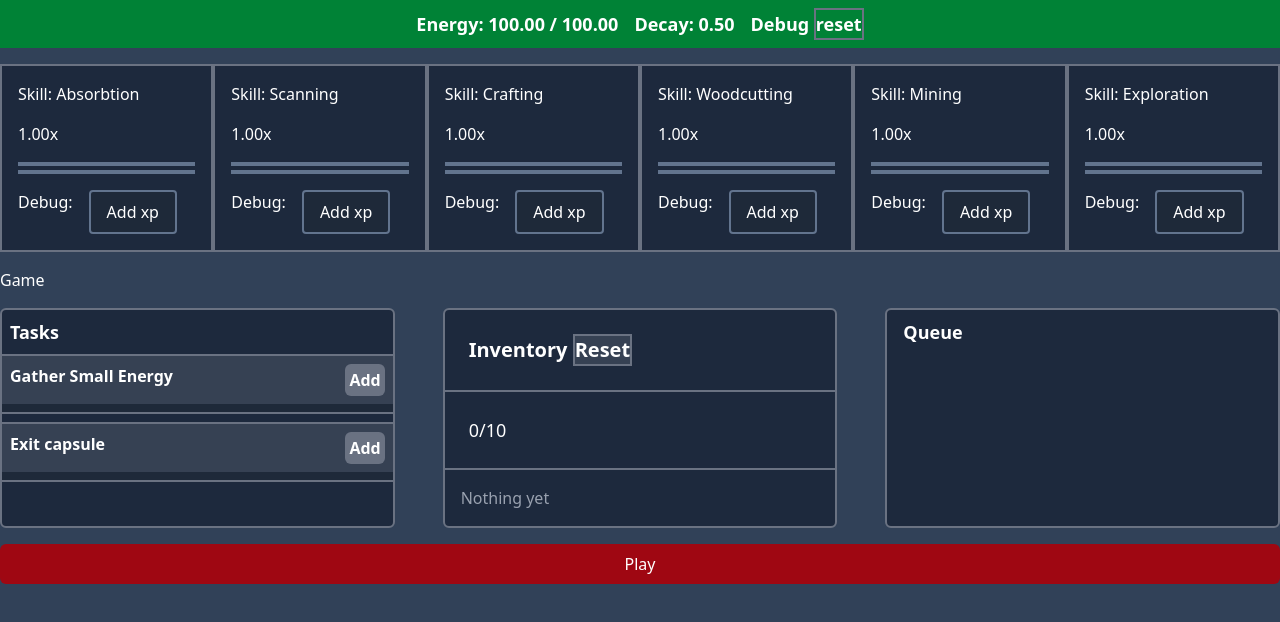
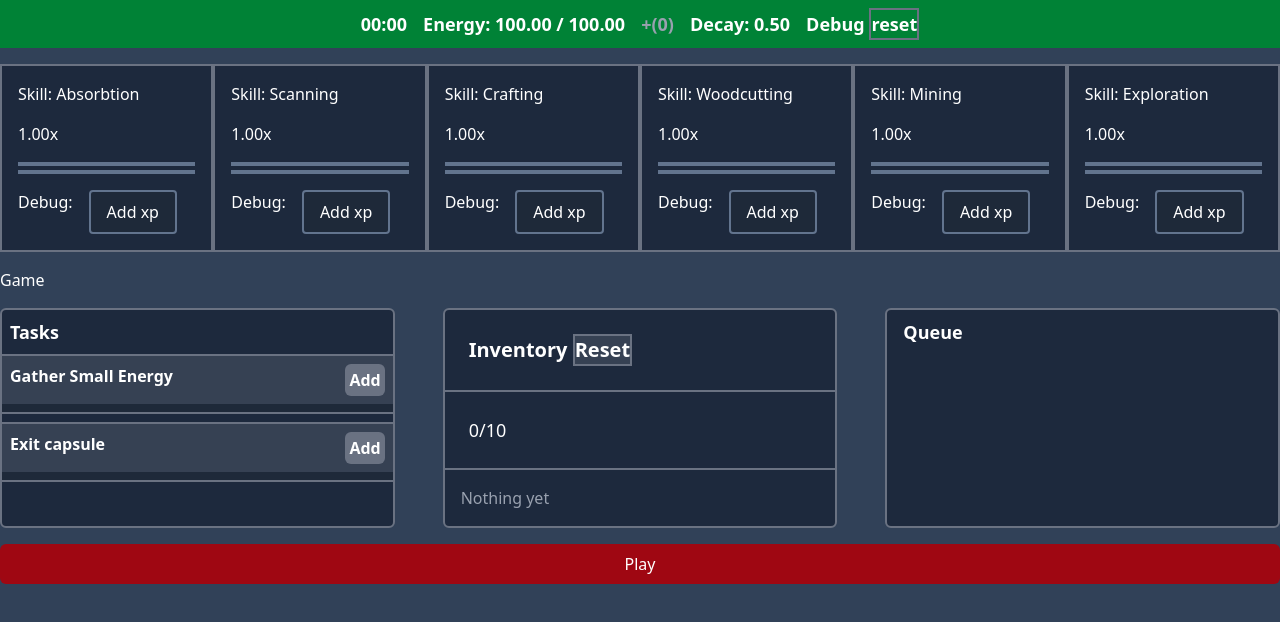
Before and after one commit to HellEye/LoopingTime, a React (Vite) app: page / in a window 1280 px wide. Shown: the top 622 px of the page. Built offline with nearby package versions, Linux system fonts and the light colour scheme.

Commit message:
Add health increase after prestige calculations

```diff
--- /dev/null
+++ b/src/Components/Time.tsx
@@ -0,0 +1,16 @@
+import type { Signal } from "@preact/signals-react";
+
+type Props = {
+  value: Signal<number>;
+};
+
+export const Time = ({ value }: Props) => {
+  const minutes = Math.floor(value.value / 60);
+  const seconds = Math.floor(value.value % 60);
+  return (
+    <span>
+      {minutes > 10 ? minutes : "0" + minutes}:
+      {seconds > 10 ? seconds : "0" + seconds}
+    </span>
+  );
+};
--- a/src/Game/Energy/energy.ts
+++ b/src/Game/Energy/energy.ts
@@ -1,18 +1,30 @@
 import {
+  batch,
   computed,
+  effect,
   signal,
   type ReadonlySignal,
   type Signal,
 } from "@preact/signals-react";
-import type { GameState } from "../gameState";
+import { type GameState } from "../gameState";
+import { registerDebug } from "../../util/debug/registerDebug";
 
 const INITIAL_DECAY = 0.5;
 
 const DECAY_MULTIPLIER_PER_MINUTE = 1.25;
 const DECAY_MULTIPLIER_PER_SECOND = Math.log(DECAY_MULTIPLIER_PER_MINUTE) / 60;
-const getDecayAfterTimeMultiplier = (time: number) => {
-  return Math.exp(DECAY_MULTIPLIER_PER_SECOND * time);
-};
+
+const HP_MULTIPLIER_PER_MINUTE = 1.05;
+const HP_MULTIPLIER_PER_SECOND = Math.log(HP_MULTIPLIER_PER_MINUTE) / 60;
+
+// console.time("hpTimes");
+
+// const hpTimes = Array.from({ length: 10000 }).reduce((acc: number[], _v, i) => {
+//   const hpIncrease = Math.pow(1 + HP_MULTIPLIER_PER_MINUTE, i);
+//   acc.push(hpIncrease);
+//   return acc;
+// }, [] as number[]);
+// console.timeEnd("hpTimes");
 
 export type EnergyData = {
   energy: number;
@@ -20,7 +32,8 @@ export type EnergyData = {
   energyDecay: number;
   temporaryDecay: number;
 };
-
+let loops = 0;
+let totalTime = 0;
 export class Energy {
   energy: Signal<number>;
   energyMax: Signal<number>;
@@ -28,6 +41,13 @@ export class Energy {
   temporaryDecay: Signal<number>;
   missingEnergy: ReadonlySignal<number>;
   totalDecay: ReadonlySignal<number>;
+
+  // #loopBaseHp: Signal<number>;
+  // #loopHpMultiplier: Signal<number>;
+  #hpIncreaseAfterLoop: Signal<number>;
+  loopAdditionalHpMultiplier: Signal<number>;
+  totalEnergyIncreaseAfterLoop: ReadonlySignal<number>;
+  // additionlHpMultiplier: Signal<number>;
   constructor() {
     this.energy = signal(100);
     this.energyMax = signal(100);
@@ -39,29 +59,68 @@ export class Energy {
     this.totalDecay = computed(
       () => this.energyDecay.value + this.temporaryDecay.value
     );
+    this.#hpIncreaseAfterLoop = signal(0);
+    this.loopAdditionalHpMultiplier = signal(1);
+    this.totalEnergyIncreaseAfterLoop = computed(() =>
+      Math.floor(
+        this.#hpIncreaseAfterLoop.value * this.loopAdditionalHpMultiplier.value
+      )
+    );
   }
-  init(_gameState: GameState) {}
+
+  init(gameState: GameState) {
+    effect(() => {
+      if (this.energy.value <= 0) {
+        gameState.gameLoop.onDeath();
+      }
+    });
+    effect(() => {
+      const startTime = performance.now();
+      const minutesSinceStart = gameState.gameLoop.loopTime.value / 60;
+      const baseHpAfterTime = minutesSinceStart;
+      const hpMultiplier = Math.pow(
+        1 + HP_MULTIPLIER_PER_SECOND,
+        minutesSinceStart
+      );
+      this.#hpIncreaseAfterLoop.value = Math.floor(
+        baseHpAfterTime * hpMultiplier
+      );
+      totalTime += performance.now() - startTime;
+      loops++;
+    });
+  }
   addEnergy(energy: number) {
     this.energy.value += energy;
   }
-  tick(time: number) {
-    this.energy.value -=
-      (this.energyDecay.value + this.temporaryDecay.value) * time;
-    this.energyDecay.value *= getDecayAfterTimeMultiplier(time);
+  tick(deltaTime: number) {
+    batch(() => {
+      this.energy.value -=
+        (this.energyDecay.value + this.temporaryDecay.value) * deltaTime;
+      this.energyDecay.value *= 1 + DECAY_MULTIPLIER_PER_SECOND * deltaTime;
+    });
   }
   multiplyDecay(multiplier: number) {
     this.energyDecay.value *= multiplier;
   }
-  prestige() {
+  prestige(_gameState: GameState) {
+    this.energyMax.value += this.totalEnergyIncreaseAfterLoop.peek();
     this.energy.value = this.energyMax.value;
     this.energyDecay.value = INITIAL_DECAY;
+    this.#hpIncreaseAfterLoop.value = 0;
+    this.loopAdditionalHpMultiplier.value = 1;
   }
+  /**
+   * Full reset of the hp
+   */
   reset() {
     this.energyMax.value = 100;
     this.energy.value = this.energyMax.value;
     this.energyDecay.value = INITIAL_DECAY;
     this.temporaryDecay.value = 0;
+    this.#hpIncreaseAfterLoop.value = 0;
+    this.loopAdditionalHpMultiplier.value = 1;
   }
+
   setTemporaryDecay(decay: number) {
     this.temporaryDecay.value = decay;
   }
--- a/src/Game/Loop/gameLoop.ts
+++ b/src/Game/Loop/gameLoop.ts
@@ -11,6 +11,7 @@ const processTick = (deltaTime: number) => {
   gameState.taskQueue.tick(deltaTime, gameState, gameData);
   gameState.inventory.tick(deltaTime, gameState);
   gameState.energy.tick(deltaTime);
+  gameState.gameLoop.tick(gameState, deltaTime);
 };
 
 const SAVE_INTERVAL = 15000; // 15 seconds
--- a/src/Game/Loop/gameLoopData.ts
+++ b/src/Game/Loop/gameLoopData.ts
@@ -1,15 +1,21 @@
 import { effect, signal, type Signal } from "@preact/signals-react";
 import type { GameState } from "../gameState";
-
+export type GameLoopData = {
+  loopTime: number;
+  alive: boolean;
+};
 export class GameLoop {
   running: Signal<boolean>;
+  loopTime: Signal<number>;
+  alive: Signal<boolean>;
   constructor() {
     this.running = signal(false);
+    this.loopTime = signal(0);
+    this.alive = signal(true);
   }
   init(gameState: GameState) {
     // Auto pauses
     effect(() => {
-      console.log("try pause");
       if (
         gameState.taskQueue.taskCount.value === 0 &&
         gameState.gameLoop.running.value
@@ -17,6 +23,15 @@ export class GameLoop {
         this.running.value = false;
       }
     });
+  }
+  onDeath() {
+    this.alive.value = false;
+  }
+  onRestart() {
+    this.alive.value = true;
+  }
+  tick(_gameState: GameState, deltaTime: number) {
+    this.loopTime.value += deltaTime;
   }
   start() {
     this.running.value = true;
@@ -27,4 +42,14 @@ export class GameLoop {
   toggle() {
     this.running.value = !this.running.peek();
   }
+  toData(): GameLoopData {
+    return {
+      loopTime: this.loopTime.peek(),
+      alive: this.alive.peek(),
+    };
+  }
+  fromData(data: GameLoopData) {
+    this.loopTime.value = data.loopTime;
+    this.alive.value = data.alive;
+  }
 }
--- a/src/Game/Saves/SaveManager.ts
+++ b/src/Game/Saves/SaveManager.ts
@@ -1,6 +1,7 @@
 import { tasks, type TaskId } from "../Data/tasks";
 import type { GameData, GameState } from "../gameState";
 import { loadEnergy, saveEnergy } from "./saveEnergy";
+import { loadGameLoop, saveGameLoop } from "./saveGameLoop";
 import { loadInventory, saveInventory } from "./saveInventory";
 import { loadSkills, saveAllSkills } from "./saveSkill";
 import { loadTaskQueue, saveTaskQueue } from "./saveTaskQueue";
@@ -17,6 +18,7 @@ export const saveGameToDb = async (
     saveInventory(gameState.inventory),
     saveTasks(Object.values(tasks).filter((task) => task.available.peek())),
     saveTaskQueue(gameState.taskQueue.toData()),
+    saveGameLoop(gameState.gameLoop),
   ]);
   console.timeEnd("saveGame");
 };
@@ -25,12 +27,14 @@ export const loadGameFromDb = async (
   gameData: GameData
 ) => {
   console.time("loadGame");
-  const [skills, energy, inventory, dbTasks, taskQueue] = await Promise.all([
+  const [skills, energy, inventory, dbTasks, taskQueue, gameLoop] =
+    await Promise.all([
       loadSkills(),
       loadEnergy(),
       loadInventory(),
       loadTasks(),
       loadTaskQueue(),
+      loadGameLoop(),
     ]);
   skills.forEach(([id, skill]) => {
     if (gameData.skills[id as keyof typeof gameData.skills]) {
@@ -52,5 +56,8 @@ export const loadGameFromDb = async (
   if (taskQueue) {
     gameState.taskQueue.fromData(taskQueue);
   }
+  if (gameLoop) {
+    gameState.gameLoop.fromData(gameLoop.data);
+  }
   console.timeEnd("loadGame");
 };
--- a/src/Game/Saves/db.ts
+++ b/src/Game/Saves/db.ts
@@ -4,6 +4,7 @@ import type { EnergyData } from "../Energy/energy";
 import type { InventoryData } from "../Inventory/inventory";
 import type { TaskSaveData } from "../Task/task";
 import type { TaskQueueSaveData } from "../Task/TaskQueue/taskQueue";
+import type { GameLoopData } from "../Loop/gameLoopData";
 
 const db = new Dexie("game", {}) as Dexie & {
   skills: EntityTable<SkillData & { id: string }, "id">;
@@ -11,6 +12,7 @@ const db = new Dexie("game", {}) as Dexie & {
   inventory: EntityTable<InventoryData & { id: string }, "id">;
   tasks: EntityTable<{ data: TaskSaveData[] } & { id: string }, "id">;
   taskQueue: EntityTable<{ data: TaskQueueSaveData } & { id: string }, "id">;
+  gameLoop: EntityTable<{ data: GameLoopData } & { id: string }, "id">;
 };
 
 db.version(1).stores({
@@ -19,6 +21,7 @@ db.version(1).stores({
   inventory: `&id`,
   tasks: `&id`,
   taskQueue: `&id`,
+  gameLoop: `&id`,
 });
 
 export { db };
--- /dev/null
+++ b/src/Game/Saves/saveGameLoop.ts
@@ -0,0 +1,14 @@
+import type { GameLoop } from "../Loop/gameLoopData";
+import { db } from "./db";
+
+export const saveGameLoop = (gameLoop: GameLoop) => {
+  db.gameLoop.put({
+    id: "gameLoop",
+    data: gameLoop.toData(),
+  });
+};
+
+export const loadGameLoop = async () => {
+  const gameLoop = await db.gameLoop.get("gameLoop");
+  return gameLoop;
+};
--- a/src/Game/Task/task.ts
+++ b/src/Game/Task/task.ts
@@ -117,6 +117,7 @@ export class Task<TKey extends string = string> {
   type: "gather" | "craft" | "explore";
   onCompleteCallback?: (state: GameState) => void;
   available: Signal<boolean>;
+  initialAvailable: boolean;
   isRepeatable: boolean;
   enables?: Task[];
   disables?: Task[];
@@ -142,6 +143,7 @@ export class Task<TKey extends string = string> {
     this.lore = data.lore;
     this.xpCost = data.xpCost;
     this.skill = data.skill;
+    this.initialAvailable = data.available ?? false;
     this.onCompleteCallback = data.onComplete;
     this.enablesFunc = data.enables;
     this.disablesFunc = data.disables;
--- a/src/Game/components/Energy/EnergyMainBar.tsx
+++ b/src/Game/components/Energy/EnergyMainBar.tsx
@@ -1,5 +1,6 @@
 import { NumberDisplay } from "../../../Components/Number";
 import { ProgressBar } from "../../../Components/ProgressBar";
+import { Time } from "../../../Components/Time";
 import { gameState } from "../../gameState";
 
 export const EnergyMainBar = () => {
@@ -12,8 +13,14 @@ export const EnergyMainBar = () => {
       label={
         <div className="flex flex-row gap-4 w-full h-full items-center justify-center font-bold text-lg">
           <div>
+            <Time value={gameState.gameLoop.loopTime} />
+          </div>
+          <div>
             Energy: <NumberDisplay value={gameState.energy.energy} /> /{" "}
             <NumberDisplay value={gameState.energy.energyMax} />
+          </div>
+          <div className="text-gray-400">
+            +({gameState.energy.totalEnergyIncreaseAfterLoop})
           </div>
           <div>
             Decay: <NumberDisplay value={gameState.energy.totalDecay} />
--- a/src/Game/gameState.ts
+++ b/src/Game/gameState.ts
@@ -37,15 +37,33 @@ gameState.inventory.init(gameState);
 gameState.energy.init(gameState);
 gameState.gameLoop.init(gameState);
 initTasks(gameState, gameData);
+
+export const saveGame = async () => {
+  await saveGameToDb(gameState, gameData);
+};
+
+export const prestigeGame = () => {
+  gameState.taskQueue.reset();
+  gameState.inventory.reset();
+  gameState.energy.prestige(gameState);
+  Object.values(gameData.tasks).forEach((task) => {
+    task.available.value = task.initialAvailable;
+  });
+  Object.values(gameData.skills).forEach((skill) => {
+    skill.prestige();
+  });
+  gameState.gameLoop.onRestart();
+};
+
 declare global {
   interface Window {
     gameState: GameState;
+    gameData: GameData;
+    debug: Record<string, () => void>;
   }
 }
-export const saveGame = async () => {
-  await saveGameToDb(gameState, gameData);
-};
 window.gameState = gameState;
+window.gameData = gameData;
 
 if (!gameStateLoaded) {
   loadGameFromDb(gameState, gameData);
--- /dev/null
+++ b/src/util/debug/registerDebug.ts
@@ -0,0 +1,4 @@
+window.debug = {};
+export const registerDebug = (name: string, fn: () => void) => {
+  window.debug[name] = fn;
+};
```
Also changed, not shown: src/Game/components/DeathScreen.tsx (added, +31 -0 lines). Lines whose indentation alone changed are shown as unchanged.
